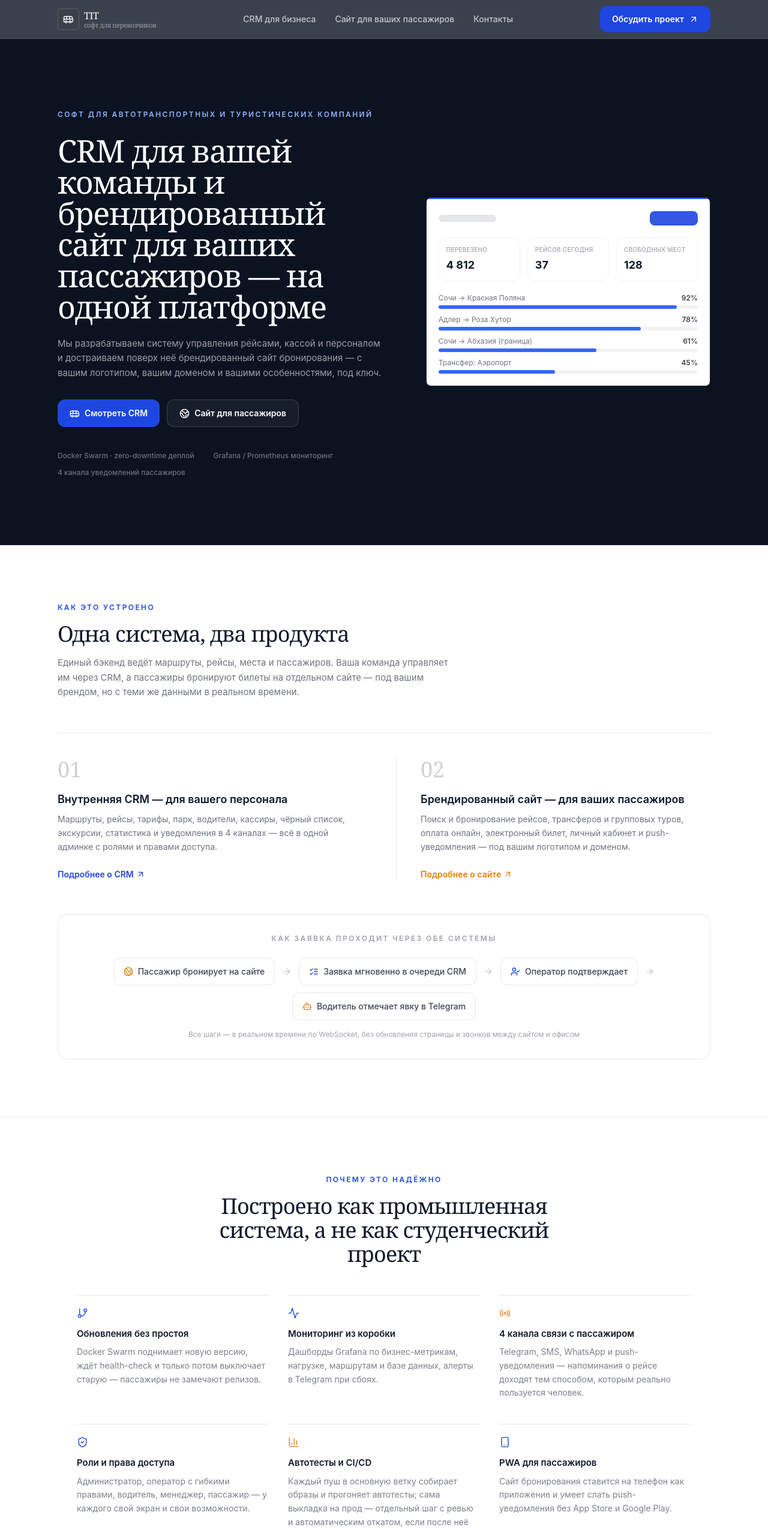
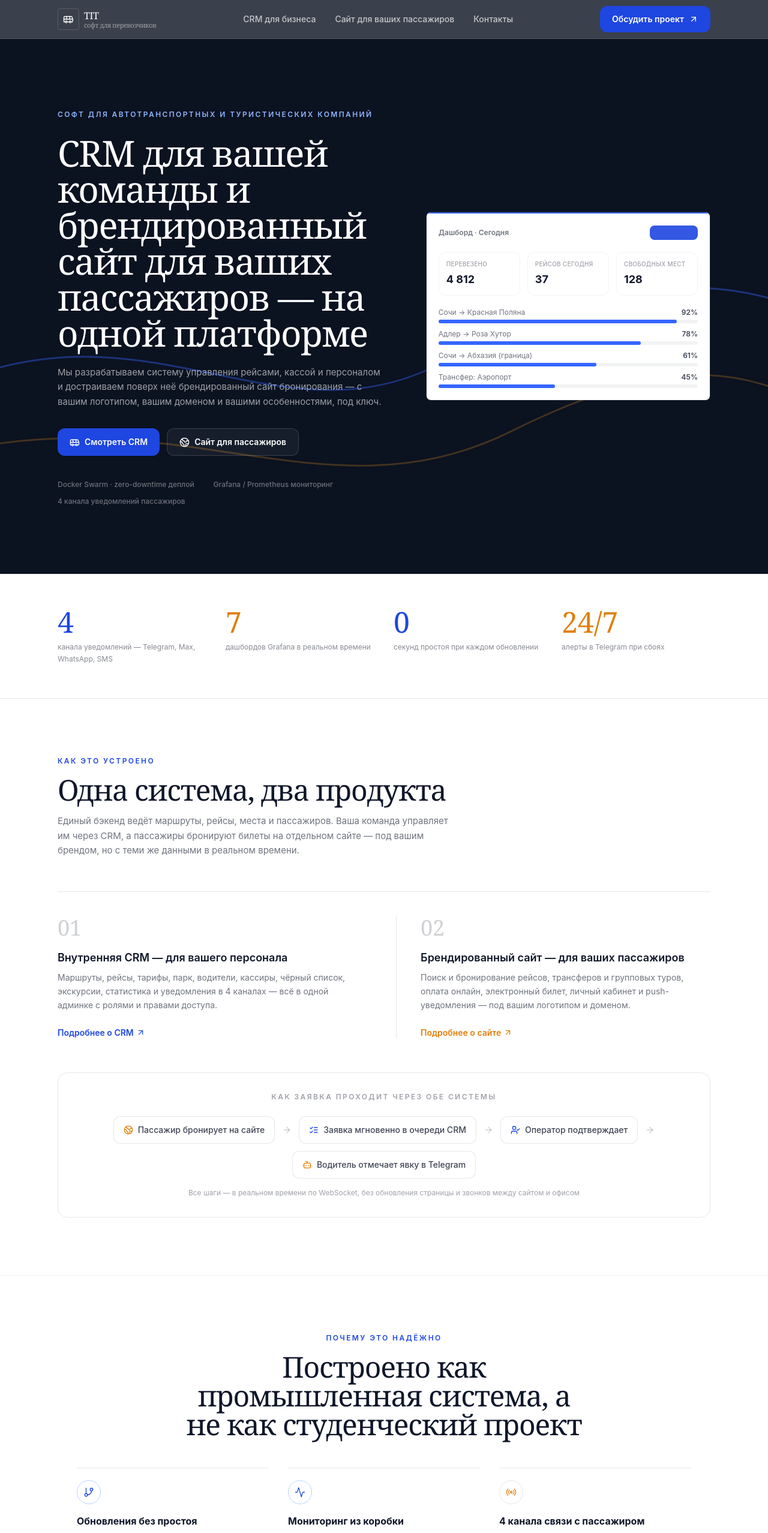
Before and after one commit to EugeneFitzrberg/kt_marketing, a React (Vite) app: page / in a window 1280 px wide. Shown: the top 2556 px of the page at 60% size. Built offline with nearby package versions, Linux system fonts and the light colour scheme.

Commit message:
правки по 8 пунктам

```diff
--- a/src/components/FeatureCard.jsx
+++ b/src/components/FeatureCard.jsx
@@ -1,13 +1,15 @@
 export default function FeatureCard({ icon: Icon, title, children, tone = 'brand' }) {
   const toneClasses = {
-    brand: 'text-brand-600',
-    sun: 'text-sun-600',
+    brand: 'text-brand-600 border-brand-200',
+    sun: 'text-sun-600 border-sun-300',
   };
 
   return (
     <div className="h-full border-t border-ink-900/10 pt-5">
-      <Icon size={19} strokeWidth={1.75} className={toneClasses[tone]} />
-      <h3 className="mt-3.5 text-[15px] font-semibold text-ink-900">{title}</h3>
+      <span className={`flex h-10 w-10 items-center justify-center rounded-full border ${toneClasses[tone]}`}>
+        <Icon size={18} strokeWidth={1.75} />
+      </span>
+      <h3 className="mt-4 text-base font-bold text-ink-900">{title}</h3>
       <p className="mt-2 text-sm leading-relaxed text-ink-900/55">{children}</p>
     </div>
   );
--- a/src/components/SectionHeading.jsx
+++ b/src/components/SectionHeading.jsx
@@ -10,7 +10,7 @@ export default function SectionHeading({ eyebrow, title, description, align = 'l
         </span>
       )}
       <h2
-        className={`mt-4 font-serif text-3xl font-normal leading-tight tracking-tight sm:text-4xl ${
+        className={`mt-4 font-serif text-3xl font-normal leading-tight tracking-tight sm:text-4xl lg:text-5xl ${
           isDark ? 'text-white' : 'text-ink-900'
         }`}
       >
--- a/src/pages/Home.jsx
+++ b/src/pages/Home.jsx
@@ -12,6 +12,7 @@ import {
   Eye,
   ScrollText,
   Network,
+  ArrowDown,
   Smartphone,
   GitBranch,
   Activity,
@@ -27,13 +28,33 @@ export default function Home() {
   return (
     <>
       {/* HERO */}
-      <section className="border-b border-white/10 bg-ink-950">
-        <div className="container-page grid gap-14 py-20 sm:py-24 lg:grid-cols-[1.05fr_0.95fr] lg:items-center lg:py-28">
+      <section className="relative overflow-hidden border-b border-white/10 bg-ink-950">
+        <svg
+          className="pointer-events-none absolute inset-0 h-full w-full opacity-40"
+          preserveAspectRatio="none"
+          viewBox="0 0 1200 600"
+          aria-hidden="true"
+        >
+          <path
+            d="M -50 380 C 250 300, 450 460, 700 360 S 1150 260, 1300 320"
+            fill="none"
+            stroke="#3466ff"
+            strokeWidth="2"
+          />
+          <path
+            d="M -50 460 C 300 410, 520 540, 800 440 S 1180 380, 1300 420"
+            fill="none"
+            stroke="#f79a1e"
+            strokeWidth="2"
+            opacity="0.6"
+          />
+        </svg>
+        <div className="container-page relative grid gap-14 py-20 sm:py-24 lg:grid-cols-[1.05fr_0.95fr] lg:items-center lg:py-28">
           <div>
             <span className="section-eyebrow !text-brand-300">
               Софт для автотранспортных и туристических компаний
             </span>
-            <h1 className="mt-6 font-serif text-4xl font-normal leading-[1.1] tracking-tight text-white sm:text-5xl lg:text-[3.25rem]">
+            <h1 className="mt-6 font-serif text-4xl font-normal leading-[1.08] tracking-tight text-white sm:text-5xl lg:text-6xl">
               CRM для вашей команды и брендированный сайт для ваших пассажиров —
               на одной платформе
             </h1>
@@ -62,7 +83,7 @@ export default function Home() {
           <div className="lg:pl-4">
             <BrowserMockup>
               <div className="flex items-center justify-between">
-                <div className="h-3 w-24 rounded-full bg-ink-900/10" />
+                <span className="text-xs font-semibold text-ink-900/60">Дашборд · Сегодня</span>
                 <div className="h-6 w-20 rounded-lg bg-brand-600/90" />
               </div>
               <div className="mt-5 grid grid-cols-3 gap-3">
@@ -101,6 +122,31 @@ export default function Home() {
                 ))}
               </div>
             </BrowserMockup>
+          </div>
+        </div>
+      </section>
+
+      {/* STATS STRIP */}
+      <section className="border-b border-ink-900/10 py-14">
+        <div className="container-page">
+          <div className="grid grid-cols-2 gap-8 sm:grid-cols-4">
+            {[
+              ['4', 'канала уведомлений — Telegram, Max, WhatsApp, SMS', 'brand'],
+              ['7', 'дашбордов Grafana в реальном времени', 'sun'],
+              ['0', 'секунд простоя при каждом обновлении', 'brand'],
+              ['24/7', 'алерты в Telegram при сбоях', 'sun'],
+            ].map(([num, label, tone]) => (
+              <div key={label}>
+                <div
+                  className={`font-serif text-4xl sm:text-5xl ${
+                    tone === 'sun' ? 'text-sun-600' : 'text-brand-600'
+                  }`}
+                >
+                  {num}
+                </div>
+                <div className="mt-2 text-xs leading-relaxed text-ink-900/50">{label}</div>
+              </div>
+            ))}
           </div>
         </div>
       </section>
@@ -152,22 +198,25 @@ export default function Home() {
             <div className="text-center text-xs font-semibold uppercase tracking-[0.2em] text-ink-900/40">
               Как заявка проходит через обе системы
             </div>
-            <div className="mt-6 flex flex-wrap items-center justify-center gap-2 sm:gap-3">
+            <div className="mt-6 flex flex-col items-center gap-2 sm:flex-row sm:flex-wrap sm:justify-center sm:gap-3">
               <div className="flex items-center gap-2 rounded-xl border border-ink-900/10 bg-white px-4 py-3">
                 <Globe2 size={16} className="text-sun-600" />
                 <span className="text-sm font-medium text-ink-900/80">Пассажир бронирует на сайте</span>
               </div>
-              <ArrowRight size={16} className="text-ink-900/20" />
+              <ArrowDown size={16} className="text-ink-900/20 sm:hidden" />
+              <ArrowRight size={16} className="hidden text-ink-900/20 sm:block" />
               <div className="flex items-center gap-2 rounded-xl border border-ink-900/10 bg-white px-4 py-3">
                 <ListChecks size={16} className="text-brand-600" />
                 <span className="text-sm font-medium text-ink-900/80">Заявка мгновенно в очереди CRM</span>
               </div>
-              <ArrowRight size={16} className="text-ink-900/20" />
+              <ArrowDown size={16} className="text-ink-900/20 sm:hidden" />
+              <ArrowRight size={16} className="hidden text-ink-900/20 sm:block" />
               <div className="flex items-center gap-2 rounded-xl border border-ink-900/10 bg-white px-4 py-3">
                 <UserCheck size={16} className="text-brand-600" />
                 <span className="text-sm font-medium text-ink-900/80">Оператор подтверждает</span>
               </div>
-              <ArrowRight size={16} className="text-ink-900/20" />
+              <ArrowDown size={16} className="text-ink-900/20 sm:hidden" />
+              <ArrowRight size={16} className="hidden text-ink-900/20 sm:block" />
               <div className="flex items-center gap-2 rounded-xl border border-ink-900/10 bg-white px-4 py-3">
                 <Bot size={16} className="text-sun-600" />
                 <span className="text-sm font-medium text-ink-900/80">Водитель отмечает явку в Telegram</span>
@@ -304,8 +353,10 @@ export default function Home() {
               ],
             ].map(([Icon, title, desc]) => (
               <div key={title} className="border-t border-white/15 pt-5">
-                <Icon size={18} strokeWidth={1.75} className="text-brand-300" />
-                <h3 className="mt-3.5 text-sm font-semibold text-white">{title}</h3>
+                <span className="flex h-10 w-10 items-center justify-center rounded-full border border-brand-400/40">
+                  <Icon size={17} strokeWidth={1.75} className="text-brand-300" />
+                </span>
+                <h3 className="mt-4 text-base font-bold text-white">{title}</h3>
                 <p className="mt-2 text-xs leading-relaxed text-white/50">{desc}</p>
               </div>
             ))}
@@ -346,24 +397,46 @@ export default function Home() {
               </Link>
             </div>
             <div className="flex items-center justify-center">
-              <BrowserMockup className="w-full max-w-sm">
-                <div className="flex items-center gap-2">
-                  <div className="h-8 w-8 rounded-lg bg-brand-600" />
-                  <div className="h-3 w-28 rounded-full bg-ink-900/10" />
-                </div>
-                <div className="mt-5 rounded-xl border border-ink-900/5 bg-ink-50/60 p-4">
-                  <div className="h-2.5 w-20 rounded-full bg-ink-900/10" />
-                  <div className="mt-3 flex gap-2">
-                    <div className="h-9 flex-1 rounded-lg bg-white ring-1 ring-ink-900/10" />
-                    <div className="h-9 flex-1 rounded-lg bg-white ring-1 ring-ink-900/10" />
-                  </div>
-                  <div className="mt-3 h-9 w-full rounded-lg bg-sun-500" />
-                </div>
-                <div className="mt-4 space-y-2">
-                  <div className="h-2 w-full rounded-full bg-ink-900/5" />
-                  <div className="h-2 w-4/5 rounded-full bg-ink-900/5" />
-                </div>
-              </BrowserMockup>
+              <svg viewBox="-20 0 640 260" className="w-full max-w-md" role="img" aria-label="Города Урала, где уже работает платформа">
+                <defs>
+                  <linearGradient id="routeLineGradient" x1="0" y1="0" x2="1" y2="0">
+                    <stop offset="0%" stopColor="#3466ff" />
+                    <stop offset="100%" stopColor="#f79a1e" />
+                  </linearGradient>
+                </defs>
+                <path
+                  d="M40,170 L130,95 L210,155 L290,80 L370,145 L460,70 L560,135"
+                  fill="none"
+                  stroke="url(#routeLineGradient)"
+                  strokeWidth="3"
+                  strokeLinecap="round"
+                  strokeLinejoin="round"
+                  opacity="0.85"
+                />
+                {[
+                  ['Уфа', 40, 170, 'below'],
+                  ['Белорецк', 130, 95, 'above'],
+                  ['Абзаково', 210, 155, 'below'],
+                  ['Банное', 290, 80, 'above'],
+                  ['Магнитогорск', 370, 145, 'below'],
+                  ['Челябинск', 460, 70, 'above'],
+                  ['Екатеринбург', 560, 135, 'below'],
+                ].map(([name, x, y, pos]) => (
+                  <g key={name}>
+                    <circle cx={x} cy={y} r="6" fill="#0b1220" stroke="#ffffff" strokeWidth="2" />
+                    <text
+                      x={x}
+                      y={pos === 'above' ? y - 14 : y + 22}
+                      textAnchor="middle"
+                      fontSize="13"
+                      fontFamily="Georgia, 'Times New Roman', serif"
+                      fill="#0f172a"
+                    >
+                      {name}
+                    </text>
+                  </g>
+                ))}
+              </svg>
             </div>
           </div>
         </div>
```
Also changed, not shown: index.html (+15 -0 lines), src/pages/Crm.jsx (+29 -12 lines), src/pages/PassengerSite.jsx (+15 -9 lines), public/og-image.svg (added).
